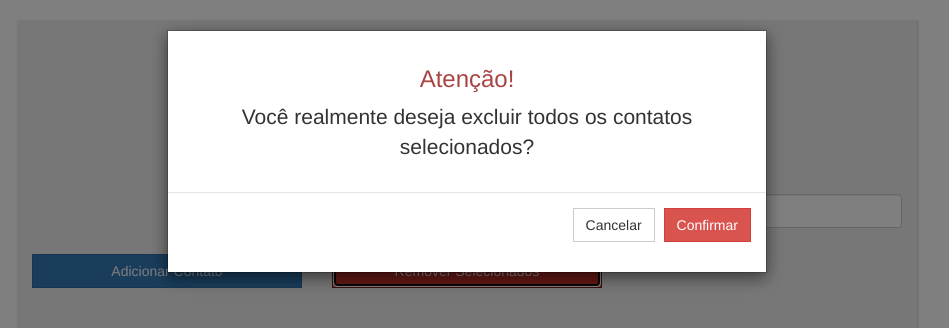
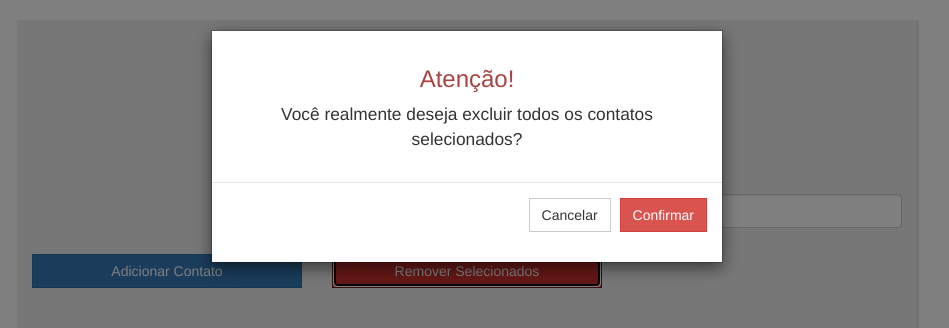
Before and after one commit to ThiagoN13/learning-angularjs, a website: page public/index.html in a window 1280 px wide. Both pictures are taken after a click on the button "Remover Selecionados". Shown: the top 328 px of the page, without its empty margins (173-1122 px from the left). Drawn offline with nearby package versions, Linux system fonts and the light colour scheme; some packages are replaced by stand-ins of ours; no server answers; a script that the page names is missing.

Commit message:
Add class para modal de alerta.

```diff
--- a/public/css/style.css
+++ b/public/css/style.css
@@ -5,5 +5,6 @@
 .no-radius {border-radius: 0px;}
 .default-table {margin-top: 3%;}
 .search {margin-top: 7% !important;}
-
+.modal-alert {width: 40%;}
+.modal-alert p {font-size: 13pt;}
 .favorito {color: #FFD700;}
```
